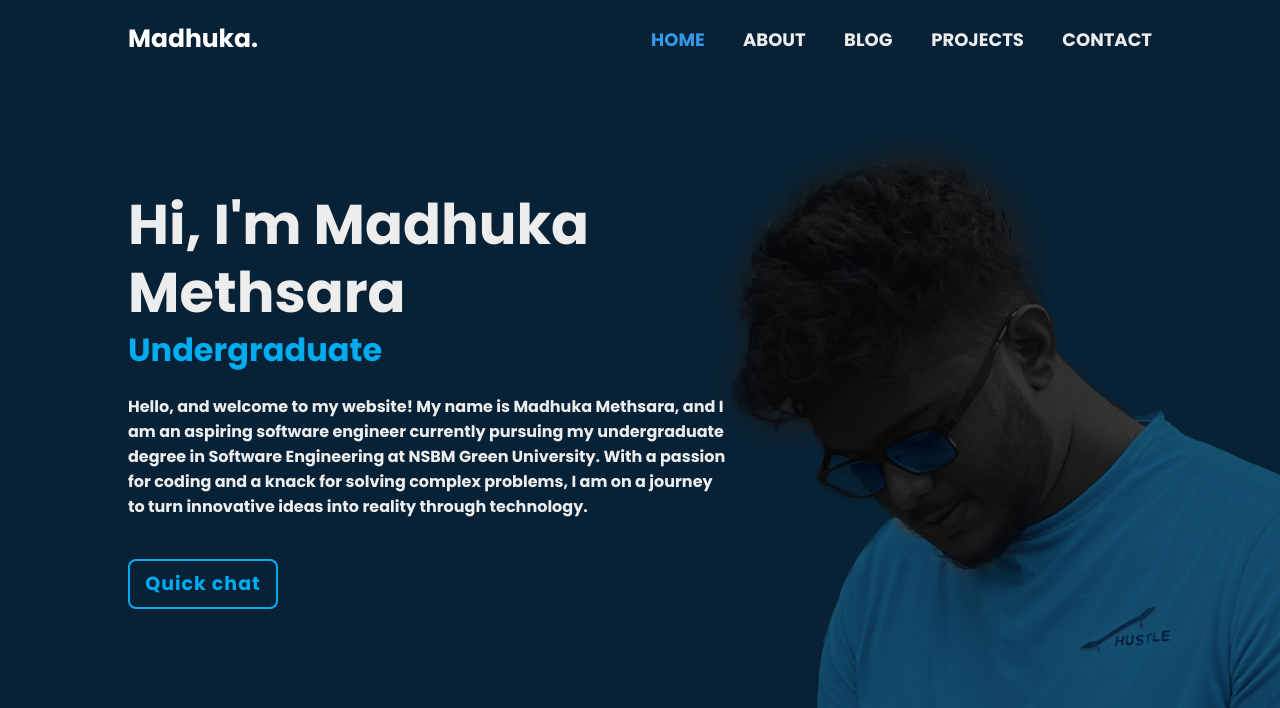
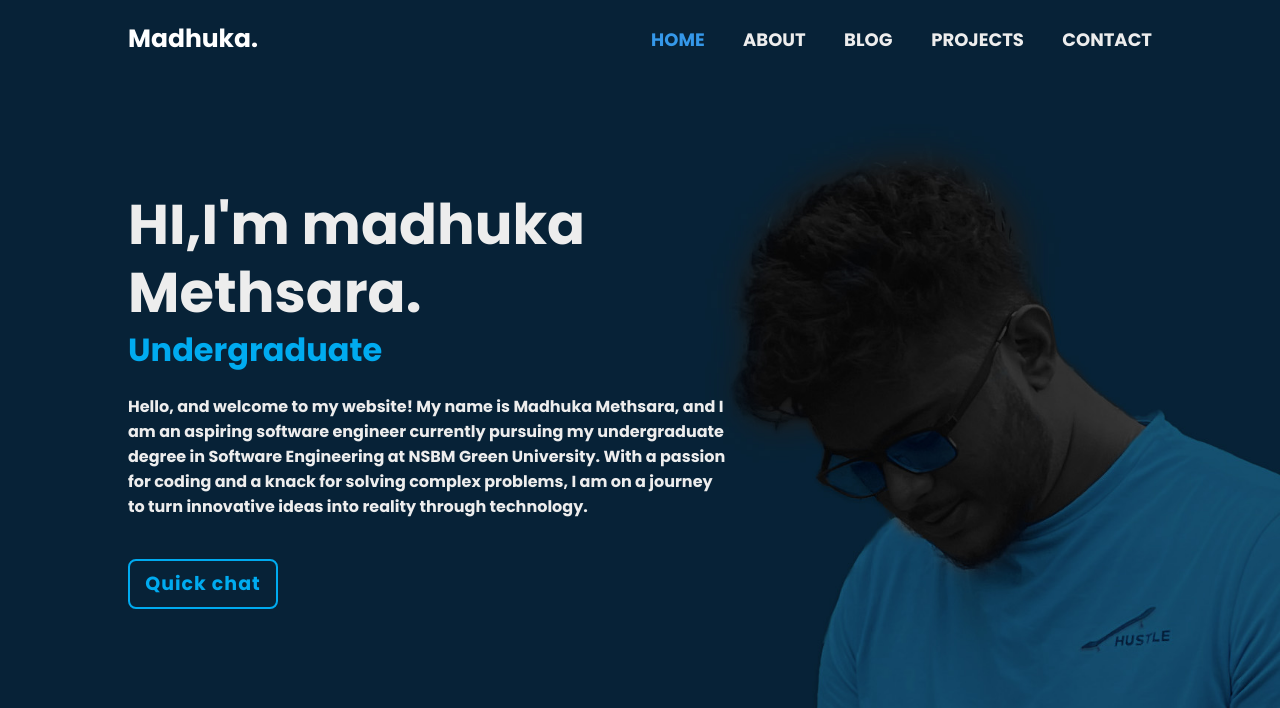
Before and after one commit to madhukamethsara/madhukamethsara.github.io, a plain HTML site: page index.html in a window 1280 px wide. Shown: the top 708 px of the page. Drawn offline with nearby package versions, Linux system fonts and the light colour scheme.

Commit message:
Update the message using js

```diff
--- a/index.html
+++ b/index.html
@@ -28,7 +28,7 @@
      </header>
      <section class="HOME">
         <div class="home-content">
-            <h1>Hi, I'm Madhuka Methsara</h1>
+            <h1 id="greet"></h1>
             <h2>Undergraduate</h2>
             <p>Hello, and welcome to my website! My name is Madhuka Methsara,
             and I am an aspiring software engineer currently pursuing
@@ -75,15 +75,11 @@
            </div>
            <div class="project-image">
             <a href="https://www.slscope.live"><i class='bx bxl-github' ></i>
-              <img src="st.jpg" alt="Madhuka Methsara">
+              <img src="project1.jpg" alt="Madhuka Methsara">
               <div class="project-content">
                 <h6>Project 1</h6>
                 <p>Sl Scope</p>
             </div>
-            <div class ="project-content">
-                <h6>Project 2</h6>
-                <p>Sl Scope </p>
-
           <span class="home-imgHover"></span>
 
        </section>
--- a/js.js
+++ b/js.js
@@ -13,3 +13,18 @@ document.getElementById('scrollToProject').addEventListener('click', function (e
     const projectSection = document.getElementById('project');
     projectSection.scrollIntoView({ behavior: 'smooth' }); // Smooth scroll to the projects section
 });
+
+function typetext(elementId,text,delay){
+    const targetElement = document.getElementById(elementId);
+    let index = 0;
+    // Function to type each character
+    function typeCharacter() {
+        if (index < text.length) {
+            targetElement.innerHTML += text[index];
+            index++;
+            setTimeout(typeCharacter, delay);
+        }
+    }
+    typeCharacter(); // Start typing
+}
+typetext("greet",`HI,I'm madhuka Methsara.`,100);
```
Also changed, not shown: project1.jpg (added), st.jpg (deleted).
